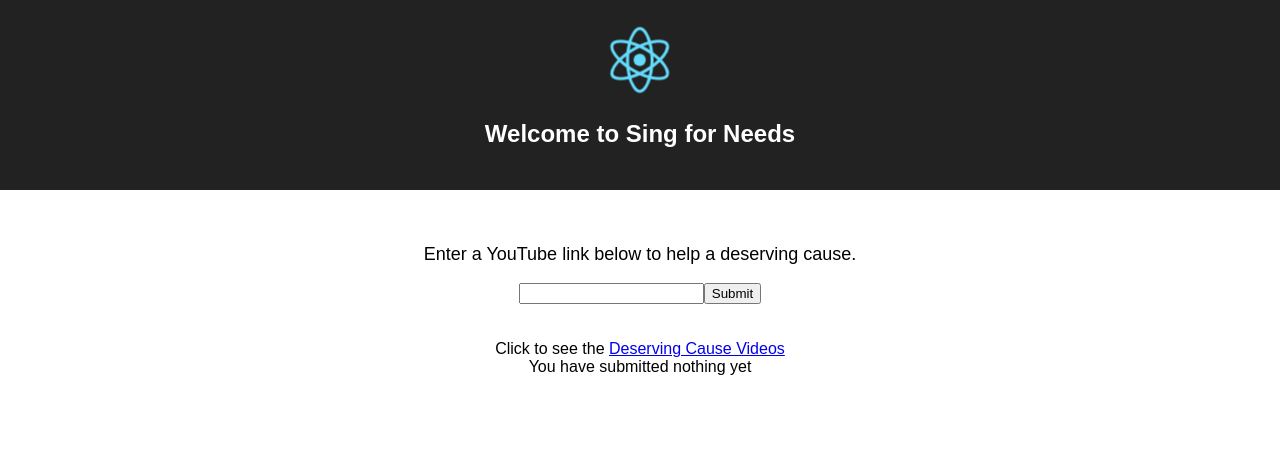
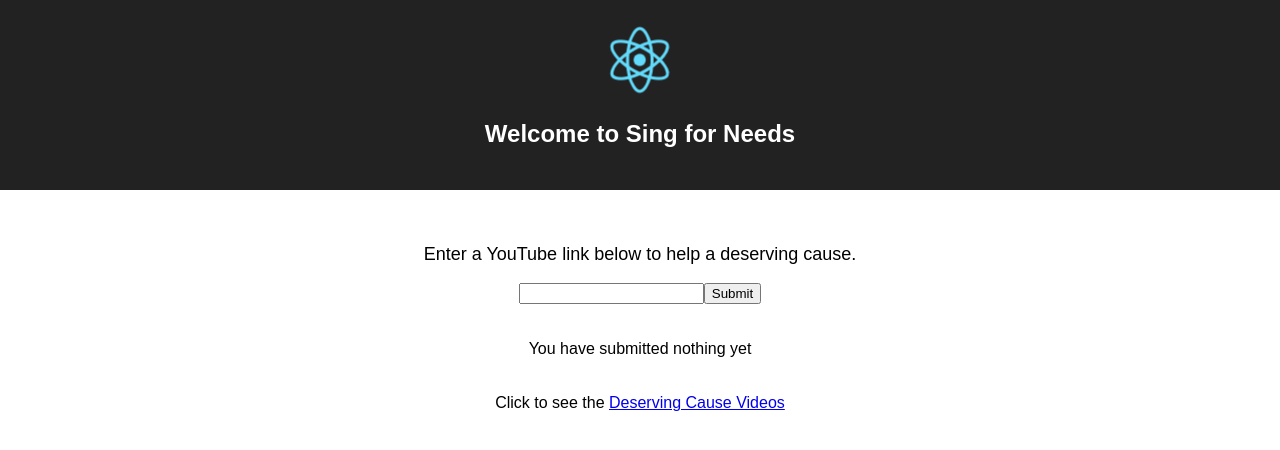
Before and after one commit to AgileVentures/sfn-react, a React (Create React App) app: page / in a window 1280 px wide. Shown: the top 450 px of the page. Built offline with nearby package versions, Linux system fonts and the light colour scheme.

Commit message:
remove unnecessary imports and adjust UI

```diff
--- a/src/App.js
+++ b/src/App.js
@@ -48,12 +48,13 @@ class App extends Component {
         </form>
         <br />
         <br />
-        Click to see the <Link to='/videos' id='videos_page_link'>Deserving Cause Videos</Link>
-
-
         <div id="youtube_display">
              You have submitted {  this.state.display  }
         </div>
+        <br />
+        <br />
+        Click to see the <Link to='/videos' id='videos_page_link'>Deserving Cause Videos</Link>
+
         { /* <p>links: { this.props.links}</p> */ }
       </div>
     );
--- a/src/index.js
+++ b/src/index.js
@@ -9,10 +9,6 @@ import reducers from "./reducers"
 import './index.css';
 import Routes from './Routes.js'
 import registerServiceWorker from './registerServiceWorker';
-
-import App from './App';
-import VideosIndex from './VideosIndex';
-import { BrowserRouter, Route, Switch } from 'react-router-dom'
 
 // global.requestAnimationFrame = function(callback) {
 //   setTimeout(callback, 0);
--- a/src/reducers/reducer_links.js
+++ b/src/reducers/reducer_links.js
@@ -1,6 +1,6 @@
 import { ADD_LINK } from "../actions";
 
-export default function(state=[123],action){
+export default function(state=[],action){
   console.log('action: ' + action.type);
   console.log('state: ' + state);
   switch (action.type){
```
